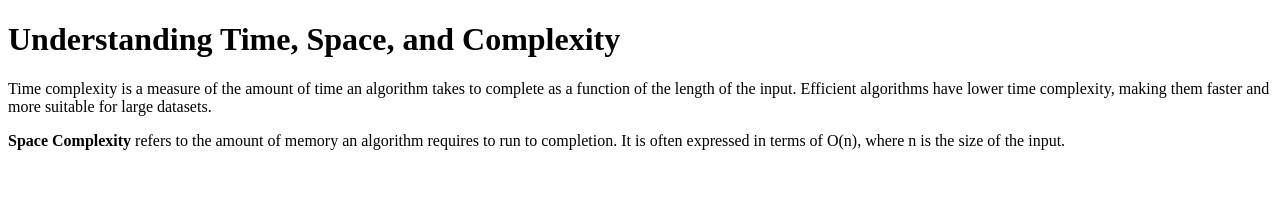
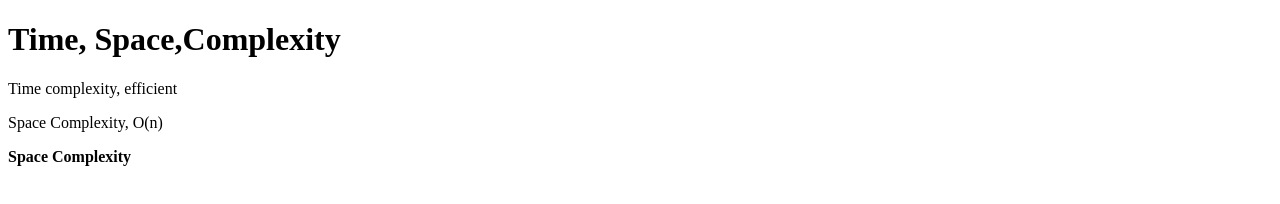
Before and after one commit to acciojob/time-and-space-complexity-nikhil8851, a website: page main.html in a window 1280 px wide. Drawn offline with Linux system fonts and the light colour scheme.

Commit message:
created a submission

```diff
--- a/main.html
+++ b/main.html
@@ -1,19 +1,14 @@
 <!DOCTYPE html>
-
 <html>
-
 <head>
 	   <title>Time and Space Complexity</title>
 </head>
 <body>
-    <h1>Understanding Time, Space, and Complexity</h1>
-    <p>Time complexity is a measure of the amount of time an algorithm takes to complete as a function of the length of the input. Efficient algorithms have lower time complexity, making them faster and more suitable for large datasets.</p>
-    <p><b>Space Complexity</b> refers to the amount of memory an algorithm requires to run to completion. It is often expressed in terms of O(n), where n is the size of the input.</p>
+    <h1>Time, Space,Complexity</h1>
+    <p>Time complexity, efficient</p>
+    <p>Space Complexity, O(n)</p>
+	<b>Space Complexity</b>
 	<!-- the entire body must be written by student -->
-
-    <script type="text/javascript" src="./script.js">
-</script>
-
+    <script type="text/javascript" src="./script.js"></script>
 </body>
-
 </html>
```
